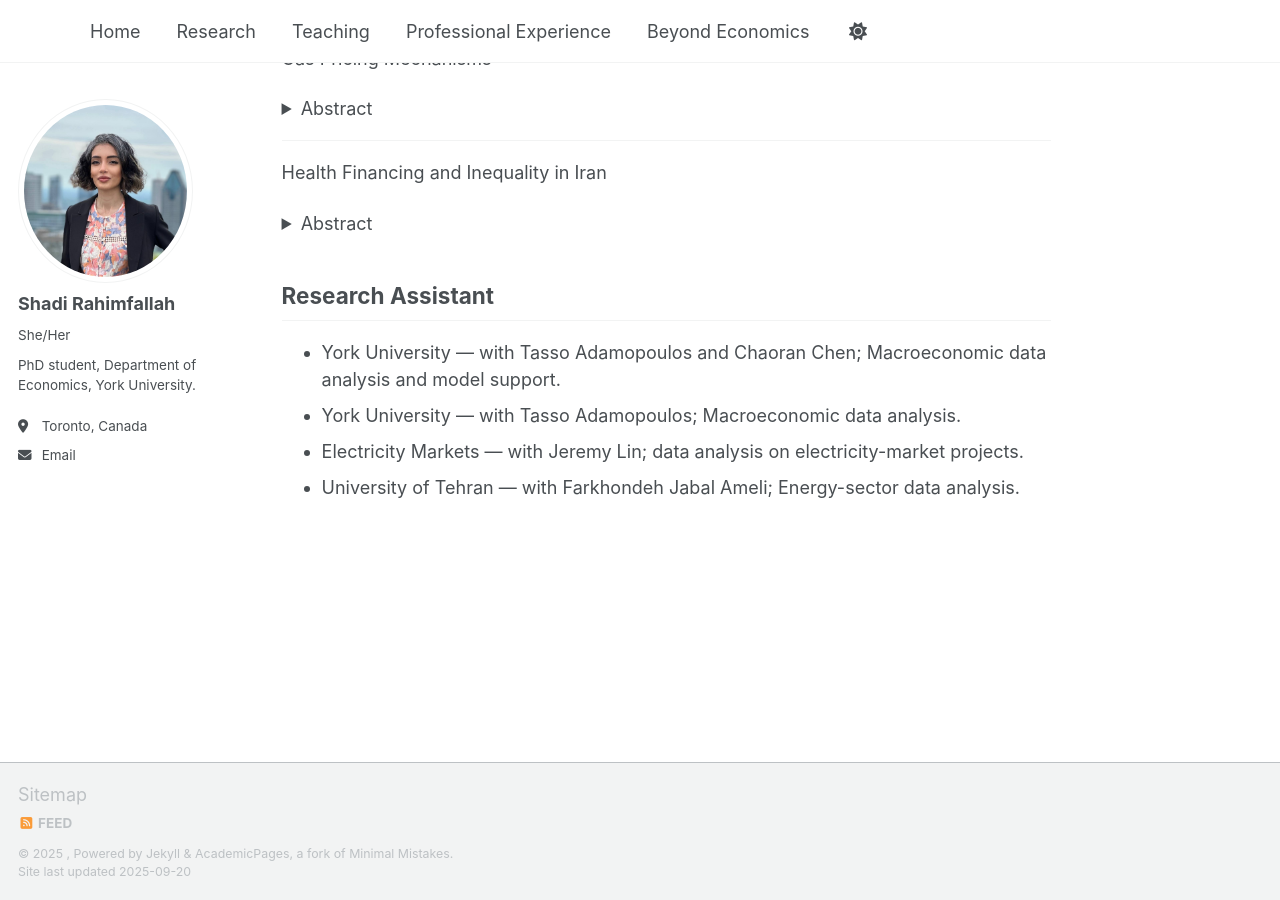
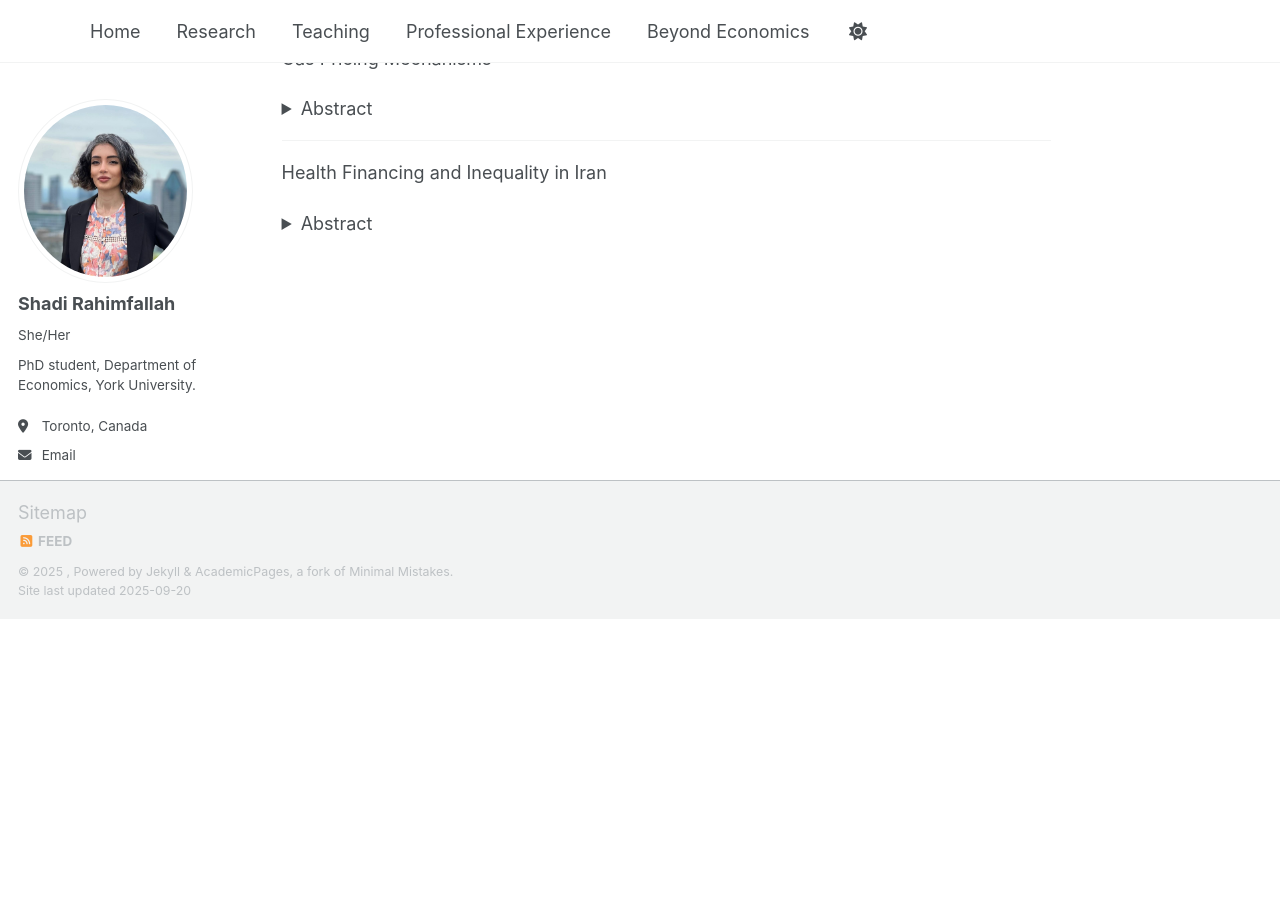
Before and after one commit to ShadiRahimfallah/ShadiRahimfallah.github.io, a Jekyll site: the page built from _pages/research.md, in a window 1280 px wide and 900 px high, scrolled down 1406 px. Built offline with Jekyll 4.4.1, drawn with Linux system fonts in a browser that asks for light colours; a script that is not in the unit is left out; after the commit the page ends 2024 px from its top, so only the background shows below that.

Commit message:
Update research.md

```diff
--- a/_pages/research.md
+++ b/_pages/research.md
@@ -74,10 +74,3 @@ Health Financing and Inequality in Iran
 <details><summary>Abstract</summary>
 Using province-by-year data, places with higher average household income have fewer infant and overall deaths, while more income inequality is linked to more deaths. Insurance coverage, education, and health-care capacity also help reduce deaths. I compare each province to itself over time (so fixed local traits don’t bias results) and track two outcomes: infant mortality and all-cause mortality. The main drivers are log household spending (a proxy for income), the Gini index (a measure of inequality), education, insurance coverage, and healthcare capacity. To check the direction of cause and effect, I also repeat the analysis using past values as instruments. The pattern is robust: higher income → lower mortality; higher inequality → higher mortality; more insurance, education, and care capacity → lower mortality.
 </details>
-
-
-## Research Assistant
-- York University — with Tasso Adamopoulos and Chaoran Chen; Macroeconomic data analysis and model support.
-- York University — with Tasso Adamopoulos; Macroeconomic data analysis.
-- Electricity Markets — with Jeremy Lin; data analysis on electricity-market projects.
-- University of Tehran — with Farkhondeh Jabal Ameli; Energy-sector data analysis.
```
